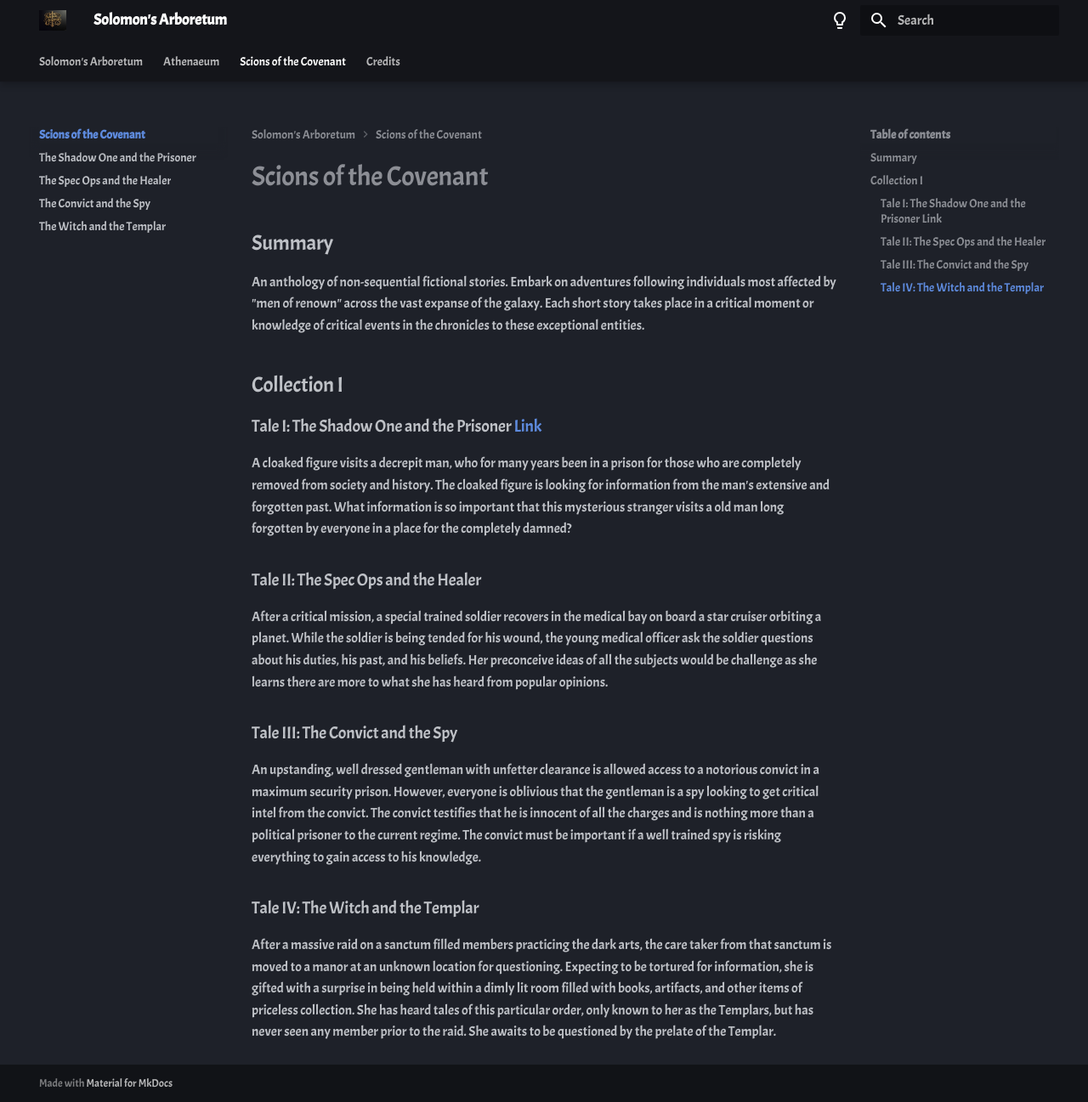
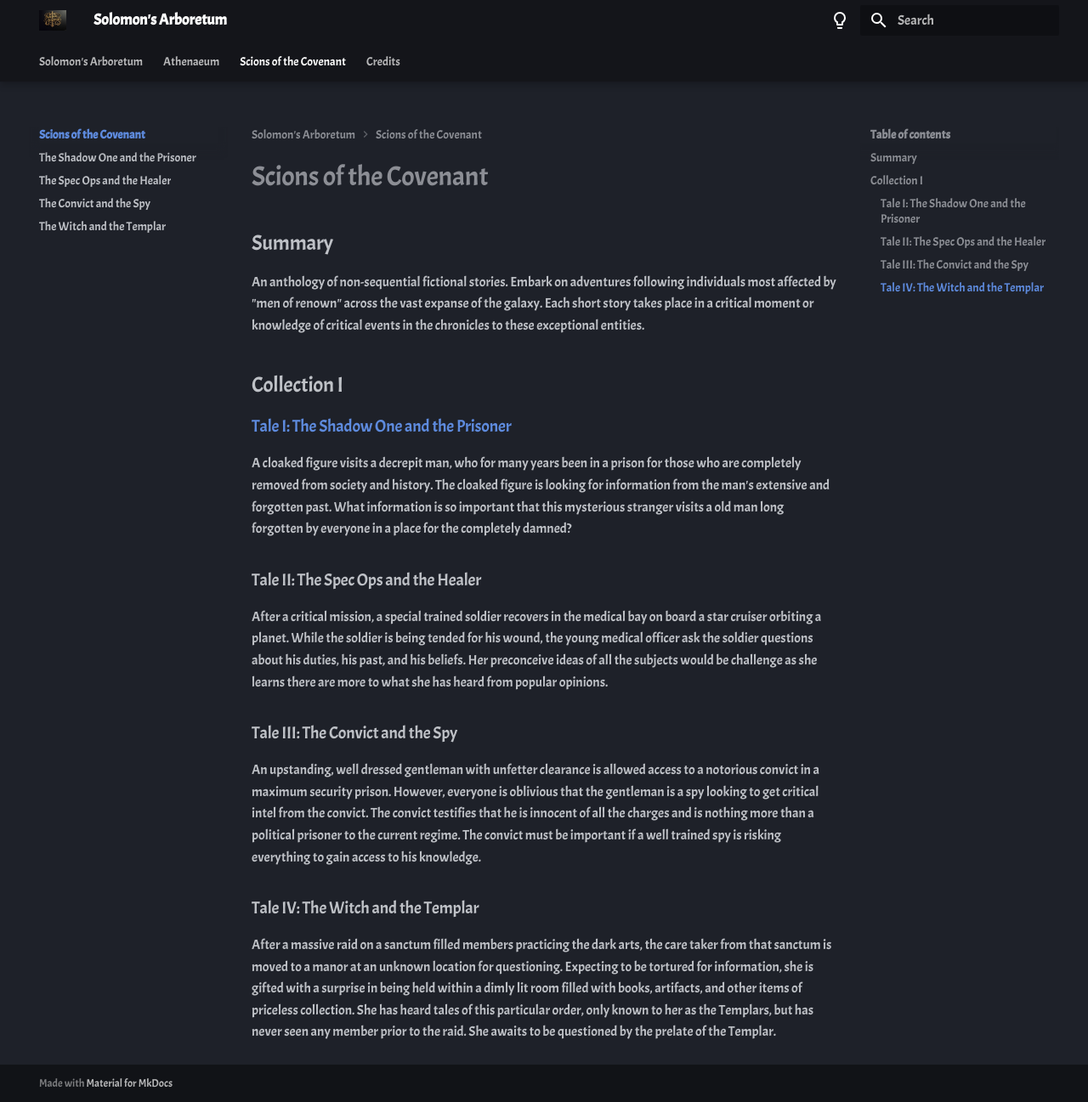
Before and after one commit to gamefreakcabe/solomons-arboretum, an MkDocs documentation site: the page built from docs/sotc/index.md, in a window 1280 px wide and 1297 px high. Shown: the whole window at 85% size. Built offline with MkDocs 1.6.1 and Material for MkDocs 9.7.7, drawn with Linux system fonts in a browser that asks for light colours.

Commit message:
Update index.md

```diff
--- a/docs/sotc/index.md
+++ b/docs/sotc/index.md
@@ -6,7 +6,7 @@ An anthology of non-sequential fictional stories. Embark on adventures following
 
 ## Collection I
 
-### Tale I: The Shadow One and the Prisoner [Link](shadow-prisoner.md)
+### [Tale I: The Shadow One and the Prisoner](shadow-prisoner.md)
 
 A cloaked figure visits a decrepit man, who for many years been in a prison for those who are completely removed from society and history. The cloaked figure is looking for information from the man's extensive and forgotten past. What information is so important that this mysterious stranger visits a old man long forgotten by everyone in a place for the completely damned?
 
```
